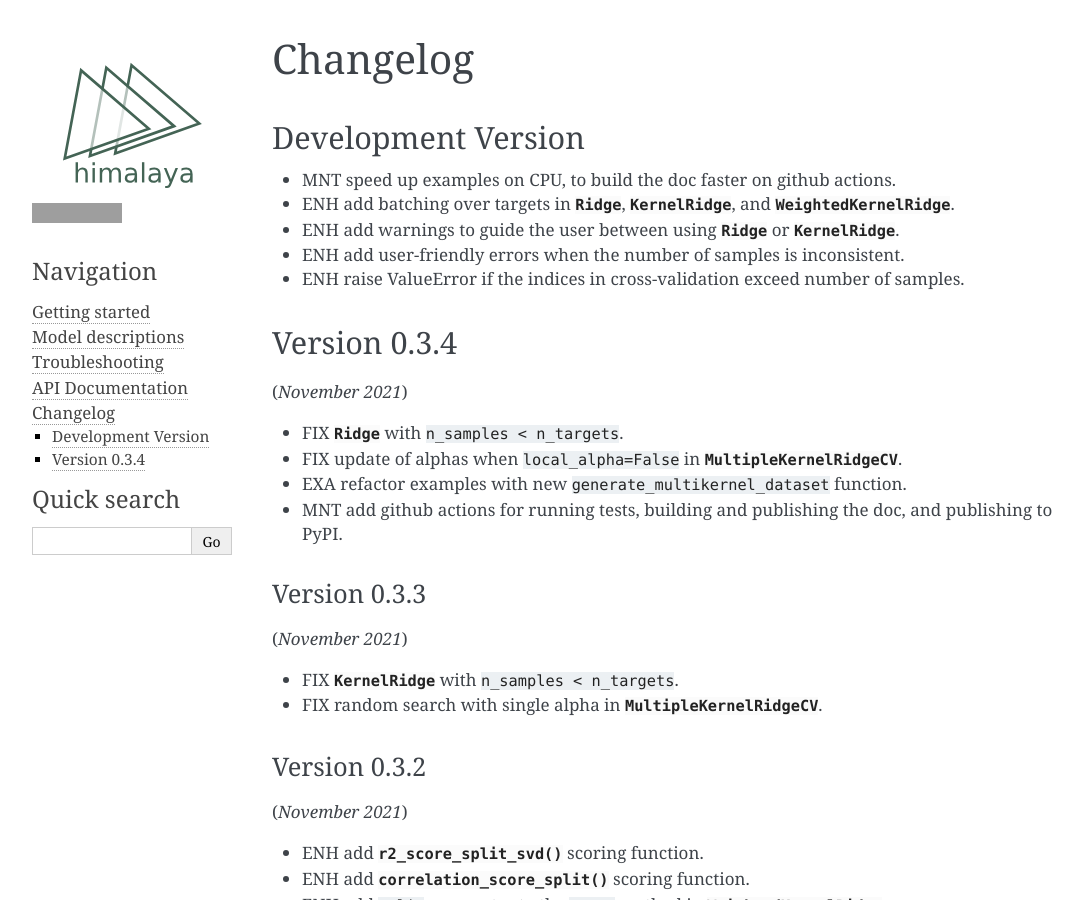
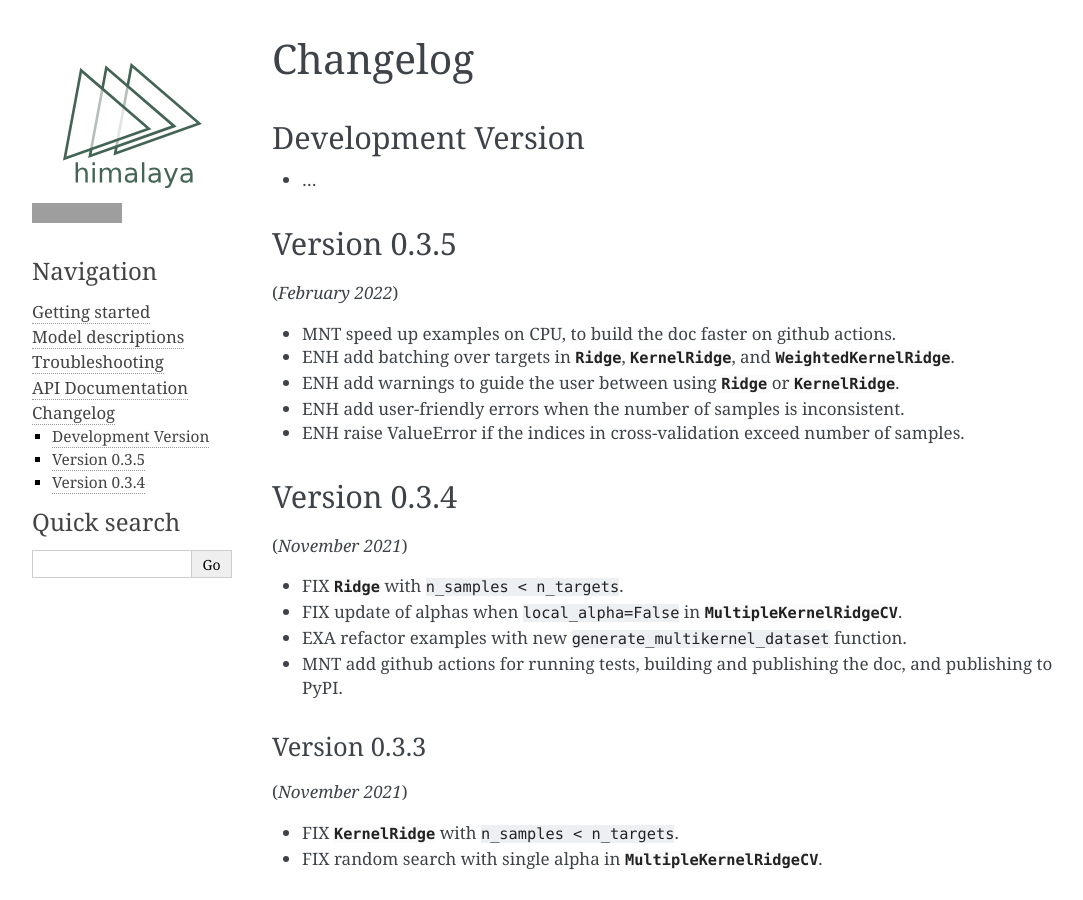
Before and after one commit to gallantlab/himalaya, a Sphinx documentation site: the page built from doc/changelog.rst, in a window 1280 px wide and 900 px high. Shown: the whole window, without its empty margins (18-1101 px from the left). Built offline with Sphinx 7.4.7, drawn with Linux system fonts in a browser that asks for light colours; pages that are not in the unit, such as notebooks, are missing from menus; grey boxes are pictures that could not be loaded.

```diff
--- a/doc/changelog.rst
+++ b/doc/changelog.rst
@@ -3,6 +3,12 @@
 
 Development Version
 ~~~~~~~~~~~~~~~~~~~
+
+- ...
+
+Version 0.3.5
+~~~~~~~~~~~~~
+(*February 2022*)
 
 - MNT speed up examples on CPU, to build the doc faster on github actions.
 - ENH add batching over targets in :class:`~himalaya.ridge.Ridge`,
--- a/himalaya/__init__.py
+++ b/himalaya/__init__.py
@@ -7,7 +7,7 @@
 from . import utils
 from . import viz
 
-__version__ = '0.3.5'
+__version__ = '0.3.5'  #
 
 __all__ = [
     backend,
```
Also changed, not shown: 1 other file.
